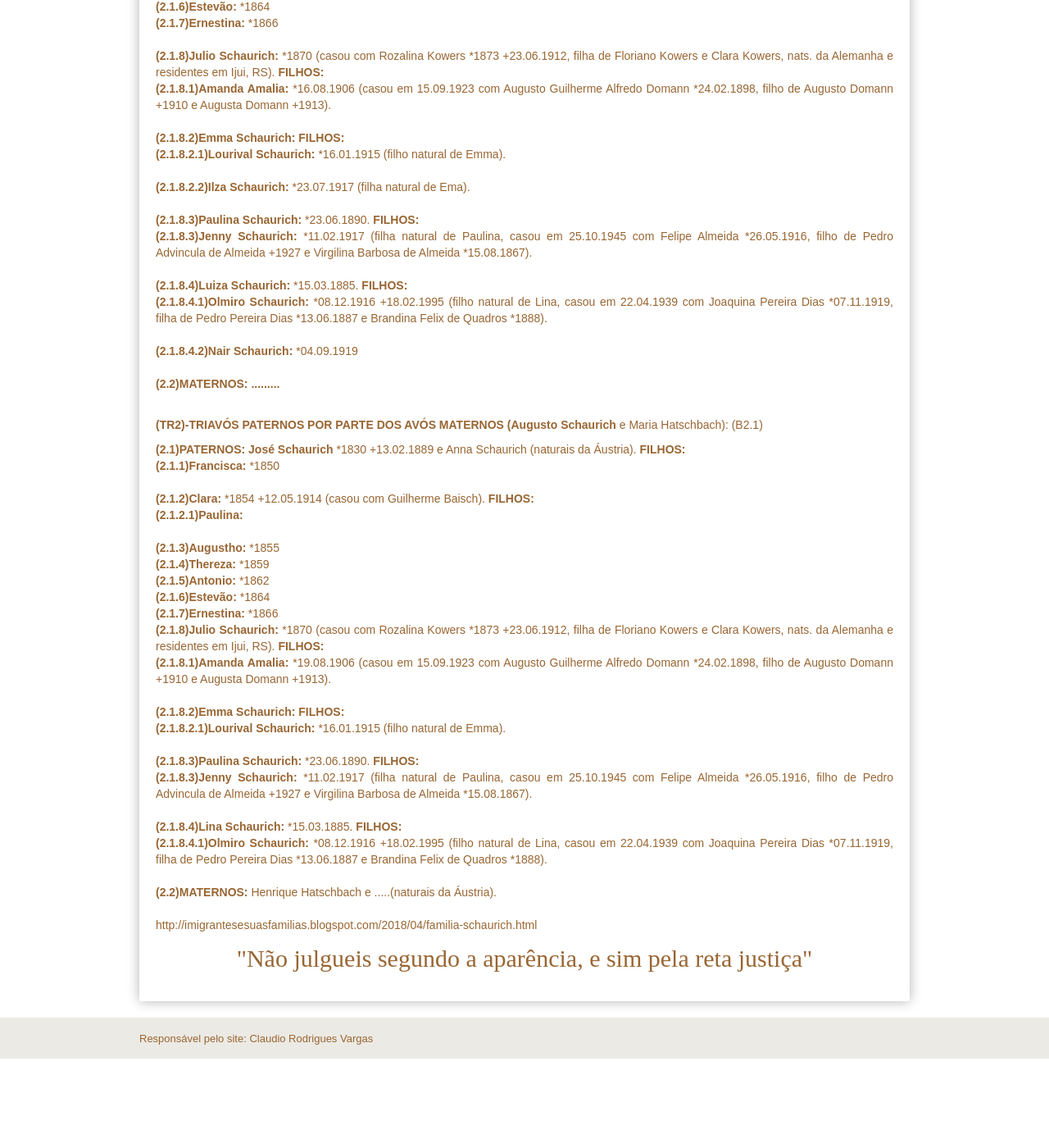
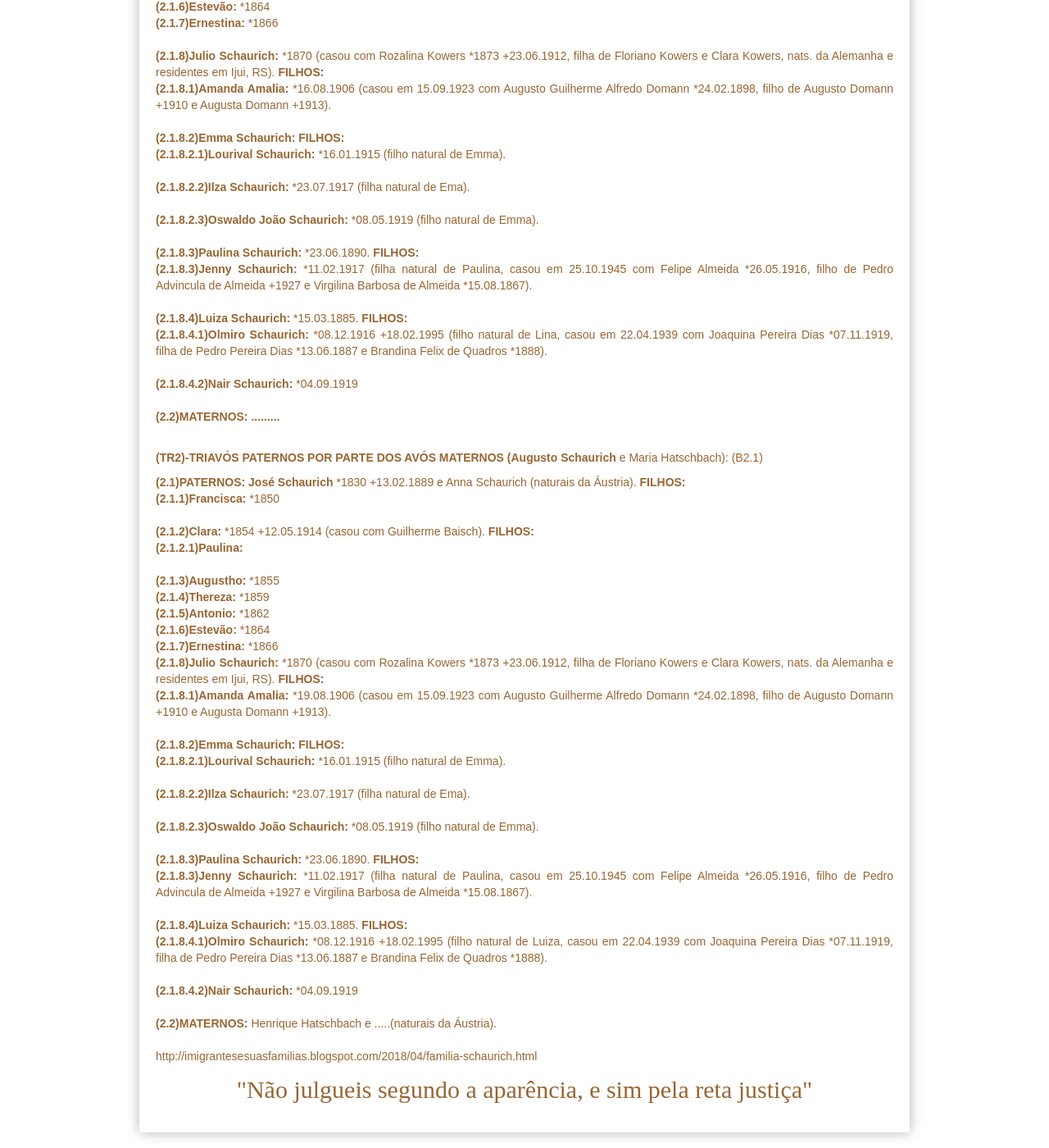
Before and after one commit to claudiovargas1955/claudiovargas1955.github.io, a Jekyll site: the page built from _pages/familia-schaurich.html, in a window 1280 px wide and 1400 px high, scrolled down 3963 px. Shown: the whole window at 82% size. Built offline with Jekyll 4.4.1, drawn with Linux system fonts in a browser that asks for light colours; some web fonts are replaced; before the commit the page ends 5254 px from its top, so only the background shows below that.

Commit message:
Update familia-schaurich.html

```diff
--- a/_pages/familia-schaurich.html
+++ b/_pages/familia-schaurich.html
@@ -356,6 +356,7 @@ Ortiz  avós maternos: José da Silva Moura e Francisca Vargas de Moura RC-83).
     <b>(2.1.8.2)Emma Schaurich: </b><b>FILHOS: </b><br>
         <b>(2.1.8.2.1)Lourival Schaurich: </b>*16.01.1915 (filho natural de Emma).<br><br>
         <b>(2.1.8.2.2)Ilza Schaurich: </b>*23.07.1917 (filha natural de Ema). <br><br>
+        <b>(2.1.8.2.3)Oswaldo João Schaurich: </b>*08.05.1919 (filho natural de Emma).<br><br>
 
     <b>(2.1.8.3)Paulina Schaurich: </b>*23.06.1890. <b>FILHOS: </b><br>
         <b>(2.1.8.3)Jenny Schaurich: </b>*11.02.1917 (filha natural de Paulina, casou em 25.10.1945 com Felipe Almeida *26.05.1916,
@@ -365,7 +366,7 @@ Ortiz  avós maternos: José da Silva Moura e Francisca Vargas de Moura RC-83).
         <b>(2.1.8.4.1)Olmiro Schaurich: </b>*08.12.1916 +18.02.1995 (filho natural de Lina, casou em 22.04.1939 com Joaquina Pereira
         Dias *07.11.1919, filha de Pedro Pereira Dias *13.06.1887 e Brandina Felix de Quadros *1888).<br><br>
 
-    <b>(2.1.8.4.2)Nair Schaurich: </b>*04.09.1919 <br><br>
+        <b>(2.1.8.4.2)Nair Schaurich: </b>*04.09.1919 <br><br>
 
  <b>(2.2)MATERNOS: .........</b><br><br>
 
@@ -389,14 +390,18 @@ Ortiz  avós maternos: José da Silva Moura e Francisca Vargas de Moura RC-83).
 
       <b>(2.1.8.2)Emma Schaurich: </b><b>FILHOS: </b><br>
         <b>(2.1.8.2.1)Lourival Schaurich: </b>*16.01.1915 (filho natural de Emma).<br><br>
+        <b>(2.1.8.2.2)Ilza Schaurich: </b>*23.07.1917 (filha natural de Ema). <br><br>
+        <b>(2.1.8.2.3)Oswaldo João Schaurich: </b>*08.05.1919 (filho natural de Emma).<br><br>
 
     <b>(2.1.8.3)Paulina Schaurich: </b>*23.06.1890. <b>FILHOS: </b><br>
         <b>(2.1.8.3)Jenny Schaurich: </b>*11.02.1917 (filha natural de Paulina, casou em 25.10.1945 com Felipe Almeida *26.05.1916,
         filho de Pedro Advincula de Almeida +1927 e Virgilina Barbosa de Almeida *15.08.1867).<br><br>
 
-   <b>(2.1.8.4)Lina Schaurich: </b>*15.03.1885. <b>FILHOS: </b><br>
-        <b>(2.1.8.4.1)Olmiro Schaurich: </b>*08.12.1916 +18.02.1995 (filho natural de Lina, casou em 22.04.1939 com Joaquina Pereira
+   <b>(2.1.8.4)Luiza Schaurich: </b>*15.03.1885. <b>FILHOS: </b><br>
+        <b>(2.1.8.4.1)Olmiro Schaurich: </b>*08.12.1916 +18.02.1995 (filho natural de Luiza, casou em 22.04.1939 com Joaquina Pereira
         Dias *07.11.1919, filha de Pedro Pereira Dias *13.06.1887 e Brandina Felix de Quadros *1888).<br><br>
+
+        <b>(2.1.8.4.2)Nair Schaurich: </b>*04.09.1919 <br><br>
 
   <b>(2.2)MATERNOS: </b>Henrique Hatschbach e .....(naturais da Áustria).<br><br>
 
```
